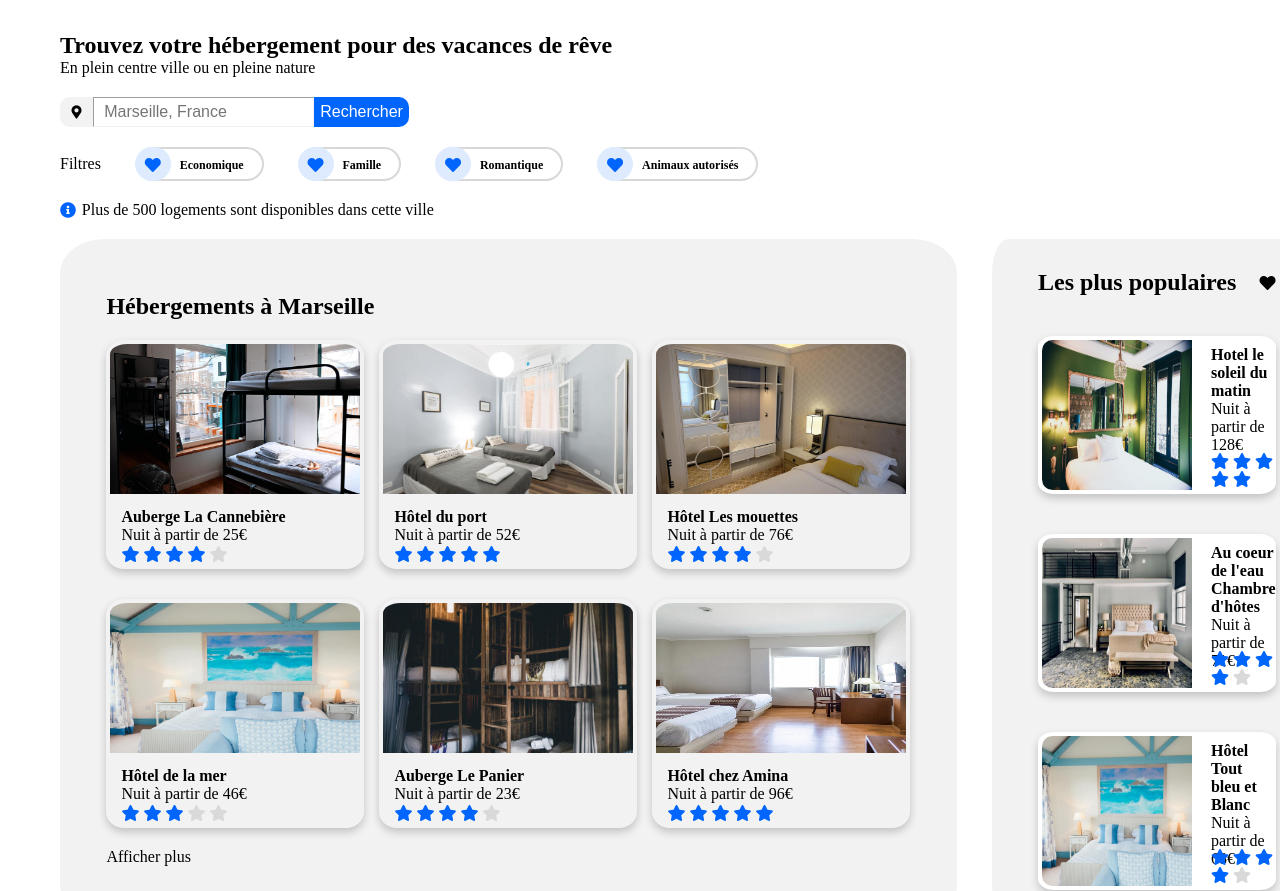
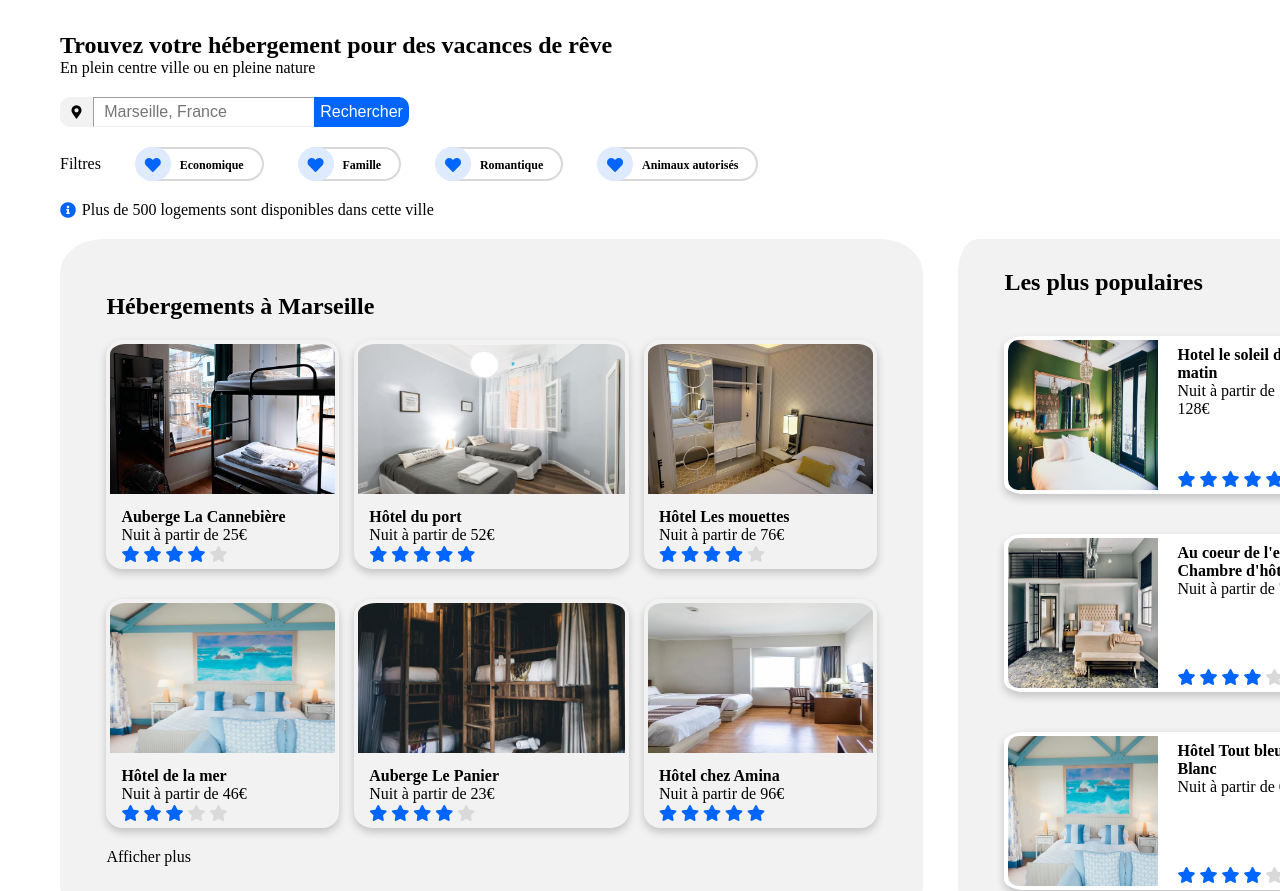
Before and after one commit to EG-OpenClassrooms-ReactJs-Formation/P2_GHISONI_code, a plain HTML site: page index.html in a window 1280 px wide. Shown: the part 94-985 px from the top of the page. Drawn offline with Linux system fonts and the light colour scheme.

Commit message:
Fix the responsive behavior of the popular cards for desktop

```diff
--- a/css/hebergement.css
+++ b/css/hebergement.css
@@ -3,10 +3,10 @@
     display: flex;
     flex-direction: column;
     border-radius: 7%;
-    width: 258px;
+    width: auto;
     box-shadow: 0 4px 8px 0 rgba(0,0,0,0.2);
     transition: 0.3s;
-    position: relative;
+    /* position: relative; */
 
 }
 
--- a/css/populars.css
+++ b/css/populars.css
@@ -3,6 +3,7 @@
     display: flex;
     border-radius: 7%;
     width: auto;
+    min-width: 300px;
     box-shadow: 0 4px 8px 0 rgba(0,0,0,0.2);
     transition: 0.3s;
     background-color: white;
--- a/index.html
+++ b/index.html
@@ -92,7 +92,7 @@
                     <div class="spacer-hergement-popular"></div>
                     <div id="hebergement-grid-wrapper">
                         <div class="hebergement-card">
-                            <img class="hebergement-fit-picture" src="images\hebergements\3_medium\marcus-loke-WQJvWU_HZFo-unsplash.jpg" height="150" width="250" alt="Photo d'un hotel"/>
+                            <img class="hebergement-fit-picture" src="images\hebergements\3_medium\marcus-loke-WQJvWU_HZFo-unsplash.jpg" height="150" alt="Photo d'un hotel"/>
                             <div class="hebergement-card-text">
                                 <p class="hebergement-card-title"> Auberge La Cannebière </p>
                                 <p class="hebergement-card-content"> Nuit à partir de 25€ </p>
@@ -106,7 +106,7 @@
                             </div>
                         </div>
                         <div class="hebergement-card">
-                            <img class="hebergement-fit-picture" src="images\hebergements\3_medium\fred-kleber-gTbaxaVLvsg-unsplash.jpg" height="150" width="250" alt="Photo d'un hotel"/>
+                            <img class="hebergement-fit-picture" src="images\hebergements\3_medium\fred-kleber-gTbaxaVLvsg-unsplash.jpg" height="150" alt="Photo d'un hotel"/>
                             <div class="hebergement-card-text">
                                 <p class="hebergement-card-title"> Hôtel du port </p>
                                 <p class="hebergement-card-content"> Nuit à partir de 52€ </p>
@@ -120,7 +120,7 @@
                             </div>
                         </div>
                         <div class="hebergement-card">
-                            <img class="hebergement-fit-picture" src="images\hebergements\3_medium\reisetopia-B8WIgxA_PFU-unsplash.jpg" height="150" width="250" alt="Photo d'un hotel"/>
+                            <img class="hebergement-fit-picture" src="images\hebergements\3_medium\reisetopia-B8WIgxA_PFU-unsplash.jpg" height="150" alt="Photo d'un hotel"/>
                             <div class="hebergement-card-text">
                                 <p class="hebergement-card-title"> Hôtel Les mouettes </p>
                                 <p class="hebergement-card-content"> Nuit à partir de 76€ </p>
@@ -134,7 +134,7 @@
                             </div>
                         </div>
                         <div class="hebergement-card">
-                            <img class="hebergement-fit-picture" src="images/hebergements/3_medium/annie-spratt-Eg1qcIitAuA-unsplash.jpg" height="150" width="250" alt="Photo d'un hotel"/>
+                            <img class="hebergement-fit-picture" src="images/hebergements/3_medium/annie-spratt-Eg1qcIitAuA-unsplash.jpg" height="150" alt="Photo d'un hotel"/>
                             <div class="hebergement-card-text">
                                 <p class="hebergement-card-title"> Hôtel de la mer </p>
                                 <p class="hebergement-card-content"> Nuit à partir de 46€ </p>
@@ -148,7 +148,7 @@
                             </div>
                         </div>
                         <div class="hebergement-card">
-                            <img class="hebergement-fit-picture" src="images\hebergements\3_medium\nicate-lee-kT-ZyaiwBe0-unsplash.jpg" height="150" width="250" alt="Photo d'un hotel"/>
+                            <img class="hebergement-fit-picture" src="images\hebergements\3_medium\nicate-lee-kT-ZyaiwBe0-unsplash.jpg" height="150" alt="Photo d'un hotel"/>
                             <div class="hebergement-card-text">
                                 <p class="hebergement-card-title"> Auberge Le Panier </p>
                                 <p class="hebergement-card-content"> Nuit à partir de 23€ </p>
@@ -162,7 +162,7 @@
                             </div>
                         </div>
                         <div class="hebergement-card">
-                            <img class="hebergement-fit-picture" src="images\hebergements\3_medium\febrian-zakaria-M6S1WvfW68A-unsplash.jpg" height="150" width="250" alt="Photo d'un hotel"/>
+                            <img class="hebergement-fit-picture" src="images\hebergements\3_medium\febrian-zakaria-M6S1WvfW68A-unsplash.jpg" height="150" alt="Photo d'un hotel"/>
                             <div class="hebergement-card-text">
                                 <p class="hebergement-card-title"> Hôtel chez Amina </p>
                                 <p class="hebergement-card-content"> Nuit à partir de 96€ </p>
```
